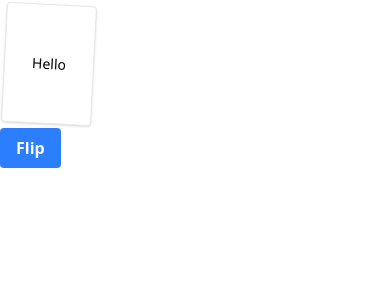
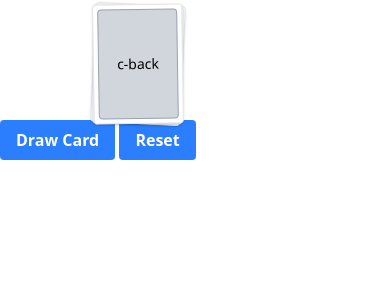
Before and after one commit to quevivasbien/secret-lenry, a SvelteKit app: page / in a window 390 px wide. Shown: the top 300 px of the page. Built offline with nearby package versions, Linux system fonts and the light colour scheme.

Commit message:
added Deck

```diff
--- /dev/null
+++ b/src/lib/components/Deck.svelte
@@ -0,0 +1,20 @@
+<script lang="ts">
+    import type { CardInfo } from "$lib/interfaces";
+    import Card from "./Card.svelte";
+
+    let {
+        cards,
+        side = "back",
+    }: {
+        cards: CardInfo[];
+        side: "front" | "back";
+    } = $props();
+</script>
+
+<div class="relative w-[90px] h-[120px] sm:w-[135px] sm:h-[180px]">
+    {#each cards as card (card.front + card.back)}
+        <div class="absolute top-0 right-0">
+            <Card {side} front={card.front} back={card.back} />
+        </div>
+    {/each}
+</div>
--- /dev/null
+++ b/src/lib/interfaces.ts
@@ -0,0 +1,4 @@
+export interface CardInfo {
+    front: string;
+    back: string;
+}
--- a/src/routes/+page.svelte
+++ b/src/routes/+page.svelte
@@ -1,10 +1,40 @@
 <script lang="ts">
     import Button from "$lib/components/Button.svelte";
-    import Card from "$lib/components/Card.svelte";
-    let side: "front" | "back" = $state("front");
+    import Deck from "$lib/components/Deck.svelte";
+    import type { CardInfo } from "$lib/interfaces";
+
+    let cardsBack: CardInfo[] = $state([
+        { front: "a-front", back: "a-back" },
+        { front: "b-front", back: "b-back" },
+        { front: "c-front", back: "c-back" },
+    ]);
+    let cardsFront: CardInfo[] = $state([]);
+
+    function drawCard() {
+        const card = cardsBack.pop();
+        if (card) {
+            cardsFront.push(card);
+        }
+    }
+
+    function shuffleArray<T>(array: T[]): T[] {
+        for (let i = array.length - 1; i > 0; i--) {
+            const j = Math.floor(Math.random() * (i + 1));
+            [array[i], array[j]] = [array[j], array[i]];
+        }
+        return array;
+    }
+
+    function resetCards() {
+        cardsBack = shuffleArray([...cardsBack, ...cardsFront]);
+        cardsFront = [];
+    }
 </script>
 
-<Card front="Hello" back="World" {side} />
-<Button onclick={() => (side = side === "front" ? "back" : "front")}>
-    Flip
-</Button>
+<div class="flex flex-row justify-center content-center gap-4">
+    <Deck cards={cardsBack} side="back" />
+    <Deck cards={cardsFront} side="front" />
+</div>
+
+<Button onclick={drawCard}>Draw Card</Button>
+<Button onclick={resetCards}>Reset</Button>
```
